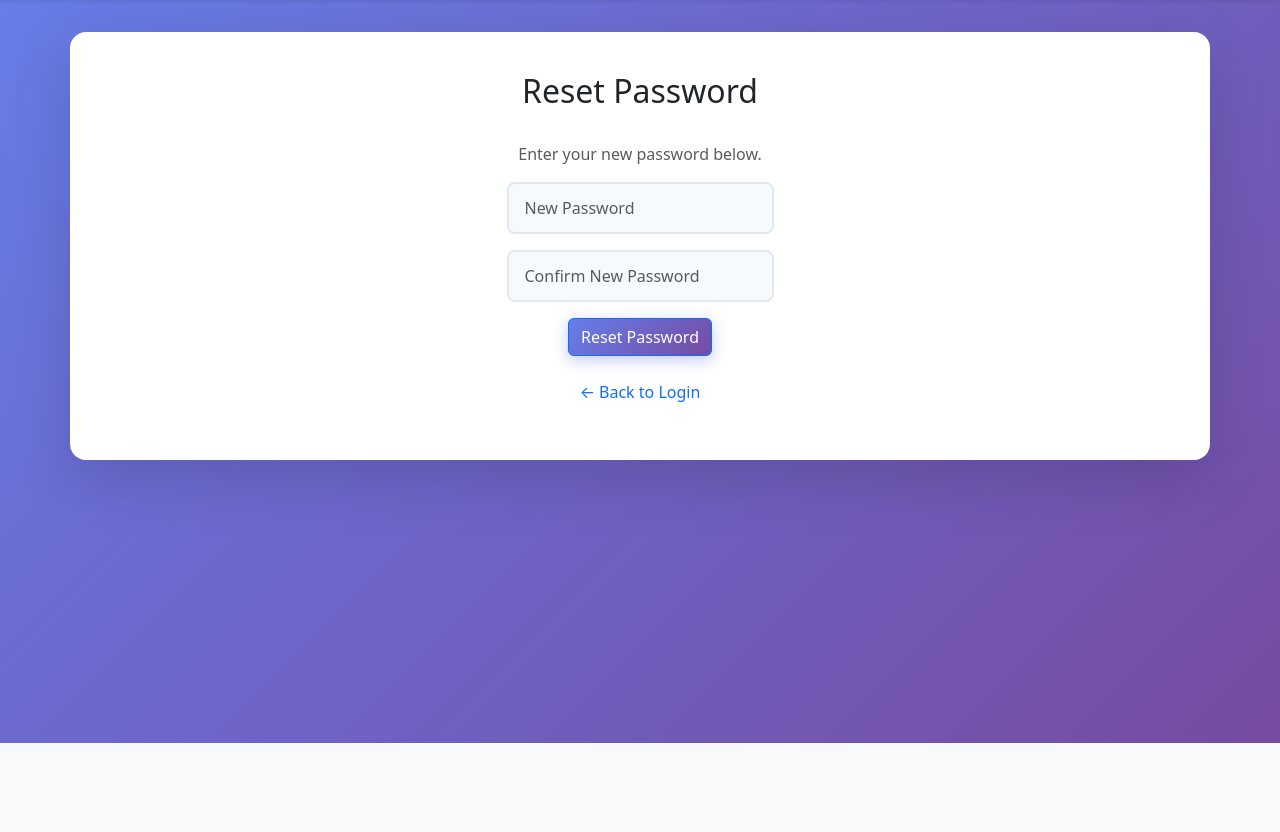
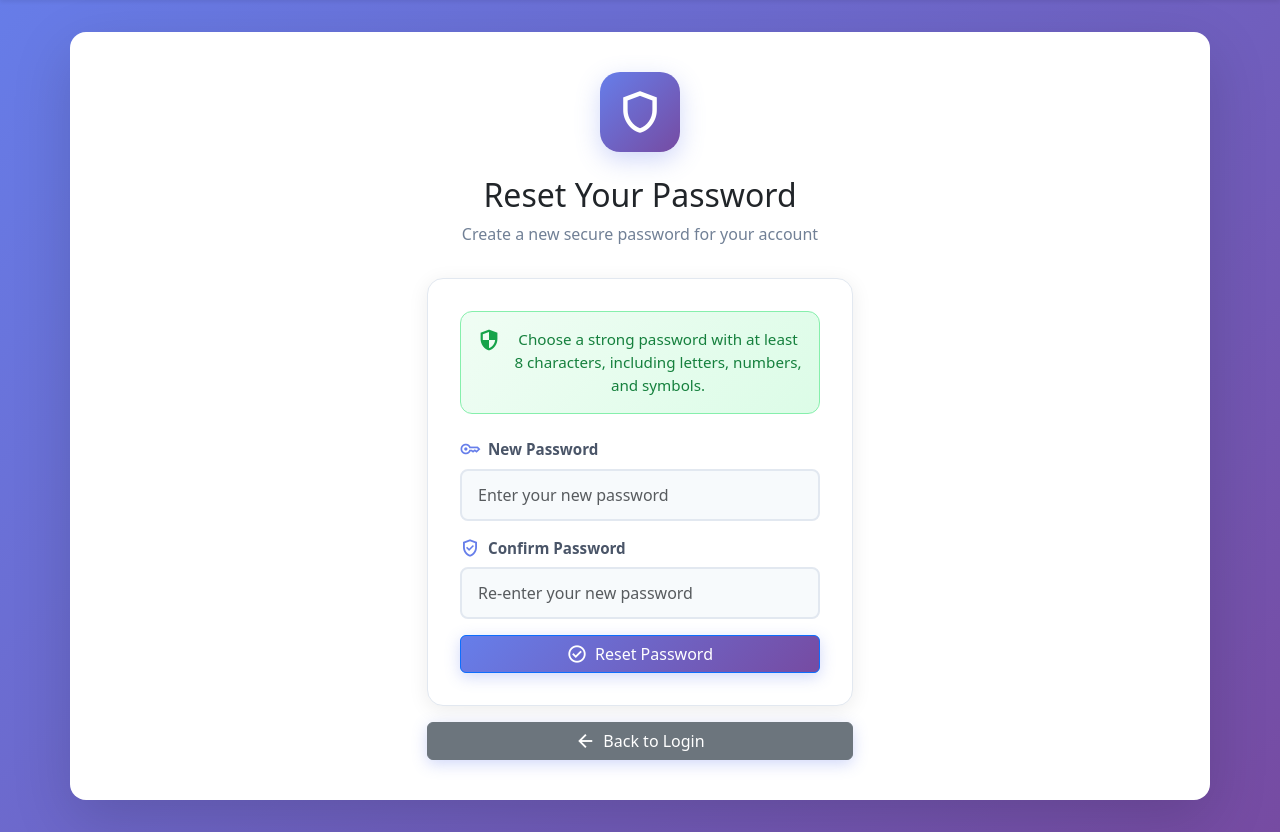
Before and after one commit to vedasm/AuthGuard, a Flask app: template templates/reset_password.html in a window 1280 px wide. Shown: the part 57-889 px from the top of the page. Before the commit the page ends 800 px from the top, so only its background shows below. Run offline with Flask 3, Linux system fonts and the light colour scheme; the template is opened without the code that fills it, so the values that code supplies are empty; some libraries are stand-ins or nearby versions.

Commit message:
Update reset_password.html

```diff
--- a/templates/reset_password.html
+++ b/templates/reset_password.html
@@ -1,4 +1,3 @@
-
 {% extends "base.html" %}
 
 {% block title %}
@@ -6,20 +5,134 @@
 {% endblock %}
 
 {% block main %}
-    <h2>Reset Password</h2>
-    <br>
-    <p class="text-muted">Enter your new password below.</p>
-    <form action="/reset-password/{{ token }}" method="post">
-        <div class="mb-3">
-            <input class="form-control mx-auto w-auto" name="new_password" placeholder="New Password" type="password" required>
+    <div class="container" style="max-width: 450px;">
+        <div class="page-header">
+            <div class="header-icon">
+                <span class="material-symbols-outlined">shield</span>
+            </div>
+            <h2>Reset Your Password</h2>
+            <p class="page-subtitle">Create a new secure password for your account</p>
         </div>
-        <div class="mb-3">
-            <input class="form-control mx-auto w-auto" name="confirm_password" placeholder="Confirm New Password" type="password" required>
+
+        <div class="form-card">
+            <div class="info-box">
+                <span class="material-symbols-outlined">security</span>
+                <p>Choose a strong password with at least 8 characters, including letters, numbers, and symbols.</p>
+            </div>
+
+            <form action="/reset-password/{{ token }}" method="post">
+                <div class="mb-3">
+                    <label for="new_password" class="form-label">
+                        <span class="material-symbols-outlined label-icon">key</span>
+                        New Password
+                    </label>
+                    <input class="form-control" id="new_password" name="new_password" placeholder="Enter your new password" type="password" required>
+                </div>
+                <div class="mb-3">
+                    <label for="confirm_password" class="form-label">
+                        <span class="material-symbols-outlined label-icon">verified_user</span>
+                        Confirm Password
+                    </label>
+                    <input class="form-control" id="confirm_password" name="confirm_password" placeholder="Re-enter your new password" type="password" required>
+                </div>
+                <button class="btn btn-primary w-100" type="submit">
+                    <span class="material-symbols-outlined">check_circle</span>
+                    Reset Password
+                </button>
+            </form>
         </div>
-        <button class="btn btn-primary" type="submit">Reset Password</button>
-    </form>
-    <br>
-    <p class="text-muted">
-        <a href="{{ url_for('login') }}" class="text-decoration-none">← Back to Login</a>
-    </p>
+
+        <a href="{{ url_for('login') }}" class="btn btn-secondary w-100 mt-3">
+            <span class="material-symbols-outlined">arrow_back</span>
+            Back to Login
+        </a>
+    </div>
+
+    <style>
+        .page-header {
+            text-align: center;
+            margin-bottom: 2rem;
+        }
+
+        .header-icon {
+            width: 80px;
+            height: 80px;
+            background: linear-gradient(135deg, #667eea 0%, #764ba2 100%);
+            border-radius: 20px;
+            display: flex;
+            align-items: center;
+            justify-content: center;
+            margin: 0 auto 1.5rem;
+            box-shadow: 0 8px 24px rgba(102, 126, 234, 0.3);
+        }
+
+        .header-icon .material-symbols-outlined {
+            font-size: 48px;
+            color: white;
+        }
+
+        .page-subtitle {
+            color: #718096;
+            font-size: 1rem;
+            margin-top: 0.5rem;
+        }
+
+        .form-card {
+            background: white;
+            padding: 2rem;
+            border-radius: 16px;
+            box-shadow: 0 4px 20px rgba(0, 0, 0, 0.08);
+            border: 1px solid #e2e8f0;
+        }
+
+        .info-box {
+            background: linear-gradient(135deg, #f0fdf4 0%, #dcfce7 100%);
+            border: 1px solid #86efac;
+            border-radius: 12px;
+            padding: 1rem;
+            margin-bottom: 1.5rem;
+            display: flex;
+            gap: 0.75rem;
+            align-items: start;
+        }
+
+        .info-box .material-symbols-outlined {
+            color: #16a34a;
+            font-size: 24px;
+            flex-shrink: 0;
+        }
+
+        .info-box p {
+            color: #15803d;
+            margin: 0;
+            font-size: 0.95rem;
+            line-height: 1.5;
+        }
+
+        .form-label {
+            display: flex;
+            align-items: center;
+            gap: 0.5rem;
+            font-weight: 600;
+            color: #4a5568;
+            margin-bottom: 0.5rem;
+            font-size: 0.95rem;
+        }
+
+        .label-icon {
+            font-size: 20px;
+            color: #667eea;
+        }
+
+        .btn {
+            display: flex;
+            align-items: center;
+            justify-content: center;
+            gap: 0.5rem;
+        }
+
+        .btn .material-symbols-outlined {
+            font-size: 20px;
+        }
+    </style>
 {% endblock %}
```
